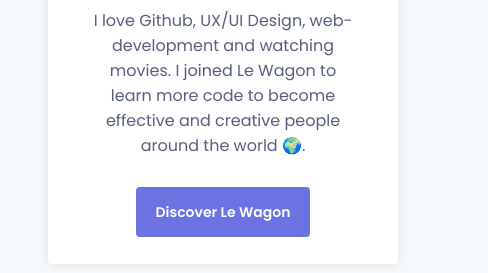
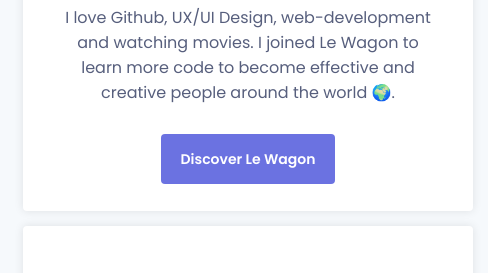
Before and after one commit to TechGiovanni/profile, a plain HTML site: page index.html in a window 390 px wide. Shown: the part 251-524 px from the top of the page, 488 px wide, since content can reach past the window. Drawn offline with Linux system fonts and the light colour scheme.

Commit message:
adjusted the 540px view in order to fix a bug in the view

```diff
--- a/style.css
+++ b/style.css
@@ -101,13 +101,14 @@
 @media (max-width: 720px) {
   /* For a screen < 720px, this CSS will be read */
   .container {
-    width: 700px;
+    width: 550px;
     margin: 0px auto;
     padding: 5px 5px;
+    /* background-color: red; */
 
   }
   .card {
-    width: 650px;
+    width: 500px;
     padding: 40px;
     border-radius: 4px;
     margin: 20px auto;
@@ -119,19 +120,19 @@
 @media (max-width: 540px) {
   /* For a screen < 540px, this CSS will be read */
   .container {
-    width: 450px;
-    margin: 40px auto;
-    padding: 0px 40px;
+    width: 480px;
+    margin: 20px auto;
+    padding: 2px 0px;
+    /* background-color: red; */
   }
   .header-text {
     font-size: 24px;
   }
   .card {
-    width: 350px;
-    padding: 40px;
-    margin: 20px 0;
+    width: 450px;
+    margin: 15px auto;
     border-radius: 4px;
-    background-color: #fff;
+    /* background-color: yellow; */
   }
   .bio {
     font-size: 16px;
```
